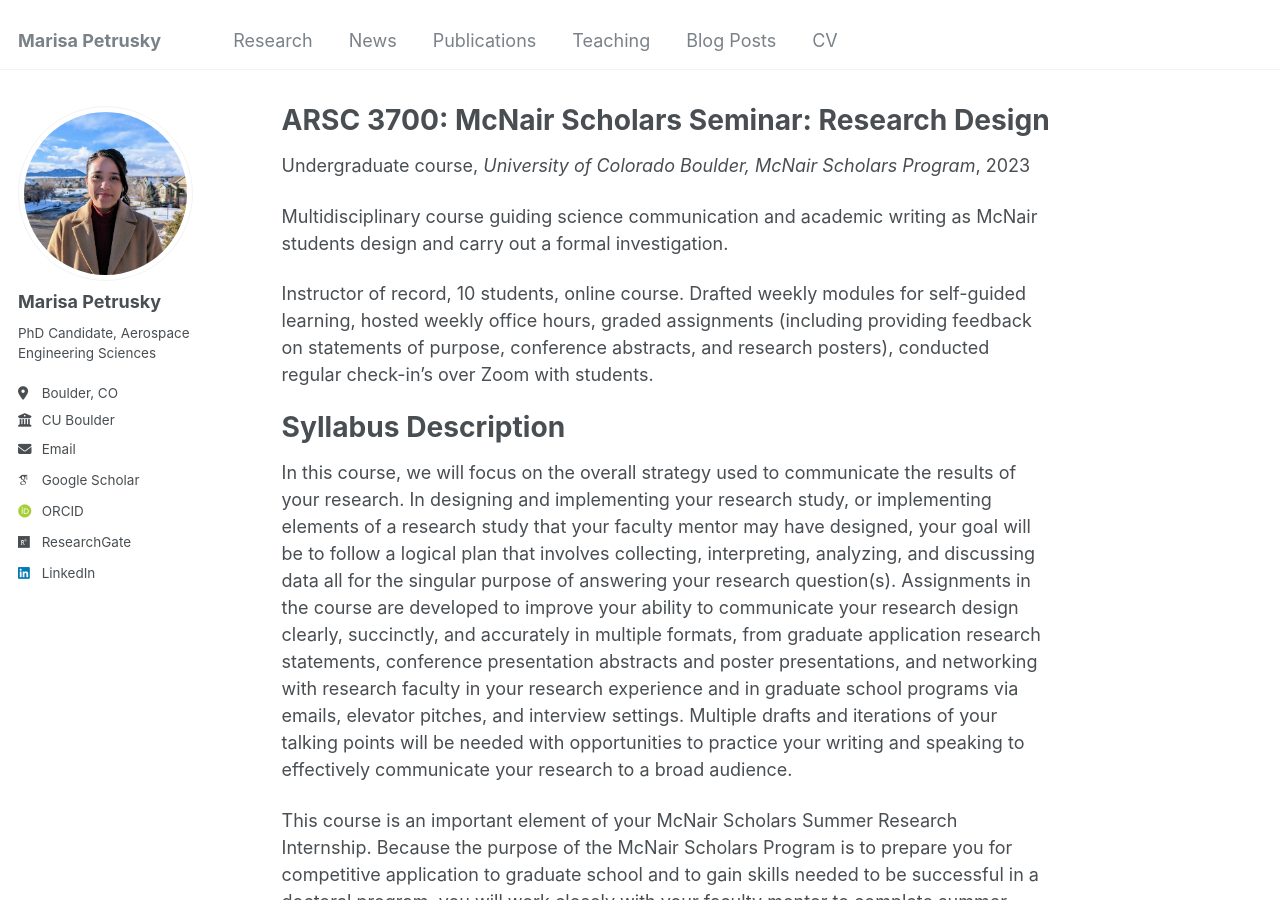
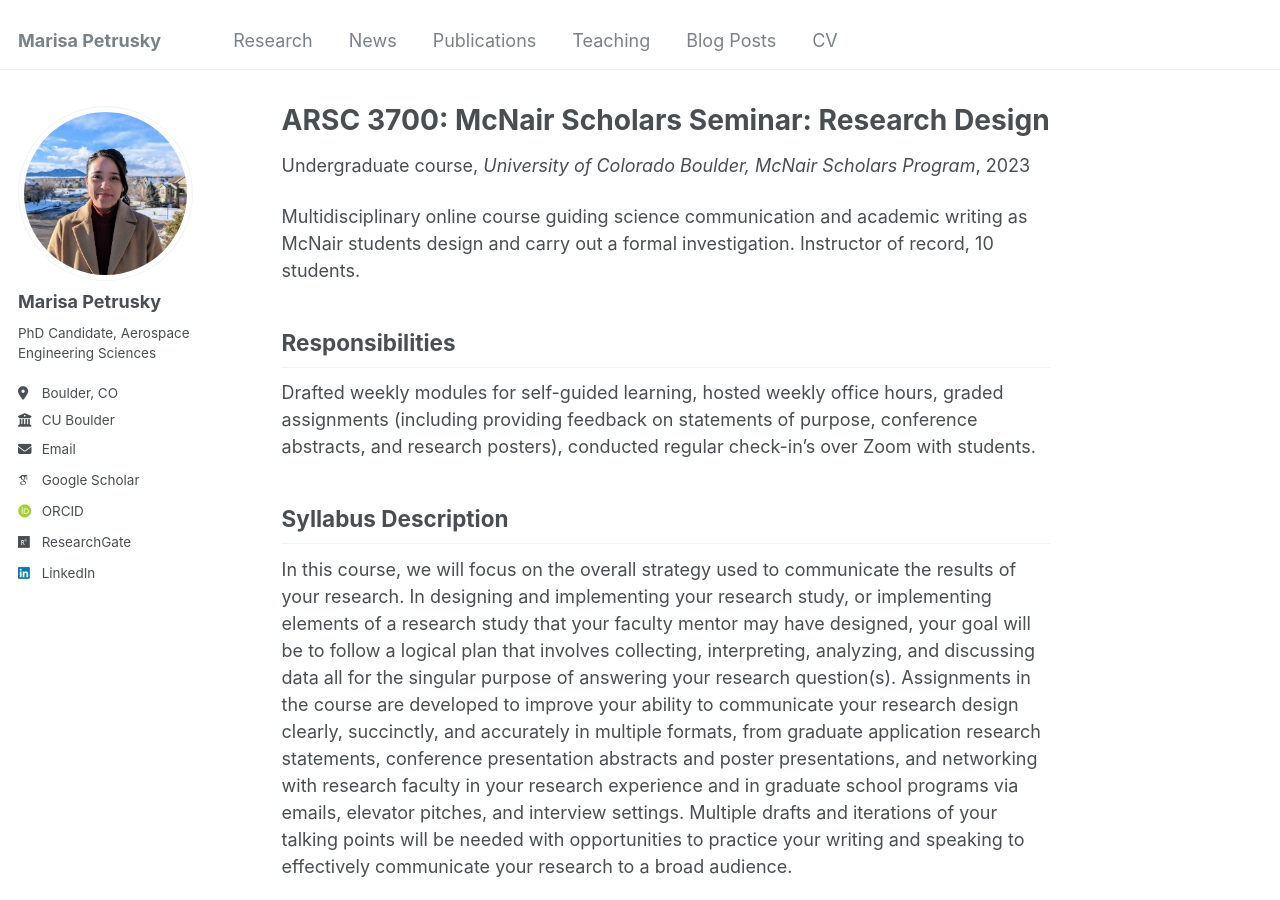
Before and after one commit to marisapetrusky/marisapetrusky.github.io, a Jekyll site: the page built from _teaching/2023-summer-teaching-1.md, in a window 1280 px wide and 900 px high. Built offline with Jekyll 4.4.1, drawn with Linux system fonts in a browser that asks for light colours; some web fonts are replaced.

Commit message:
Revise course details and add responsibilities section
Updated course description to specify online format and added responsibilities section.

```diff
--- a/_teaching/2023-summer-teaching-1.md
+++ b/_teaching/2023-summer-teaching-1.md
@@ -8,12 +8,13 @@ date: 2023-06-01
 location: "Boulder, Colorado, USA"
 ---
 
-Multidisciplinary course guiding science communication and academic writing as McNair students design and carry out a formal investigation.
+Multidisciplinary online course guiding science communication and academic writing as McNair students design and carry out a formal investigation. Instructor of record, 10 students.
 
-Instructor of record, 10 students, online course. Drafted weekly modules for self-guided learning, hosted weekly office hours, graded assignments (including providing feedback on statements of purpose, conference abstracts, and research posters), conducted regular check-in's over Zoom with students.
 
-Syllabus Description
-======
+## Responsibilities
+Drafted weekly modules for self-guided learning, hosted weekly office hours, graded assignments (including providing feedback on statements of purpose, conference abstracts, and research posters), conducted regular check-in's over Zoom with students.
+
+## Syllabus Description
 In this course, we will focus on the overall strategy used to communicate the results of your research. In designing and implementing your research study, or implementing elements of a research study that your faculty mentor may have designed, your goal will be to follow a logical plan that involves collecting, interpreting, analyzing, and discussing data all for the singular purpose of answering your research question(s). Assignments in the course are developed to improve your ability to communicate your research design clearly, succinctly, and accurately in multiple formats, from graduate application research statements, conference presentation abstracts and poster presentations, and networking with research faculty in your research experience and in graduate school programs via emails, elevator pitches, and interview settings. Multiple drafts and iterations of your talking points will be needed with opportunities to practice your writing and speaking to effectively communicate your research to a broad audience.
 
 This course is an important element of your McNair Scholars Summer Research Internship.  Because the purpose of the McNair Scholars Program is to prepare you for competitive application to graduate school and to gain skills needed to be successful in a doctoral program, you will work closely with your faculty mentor to complete summer research for a minimum of 20 hours per week over the course of the summer session D and engage in scholarly activities supported through this course.
```
